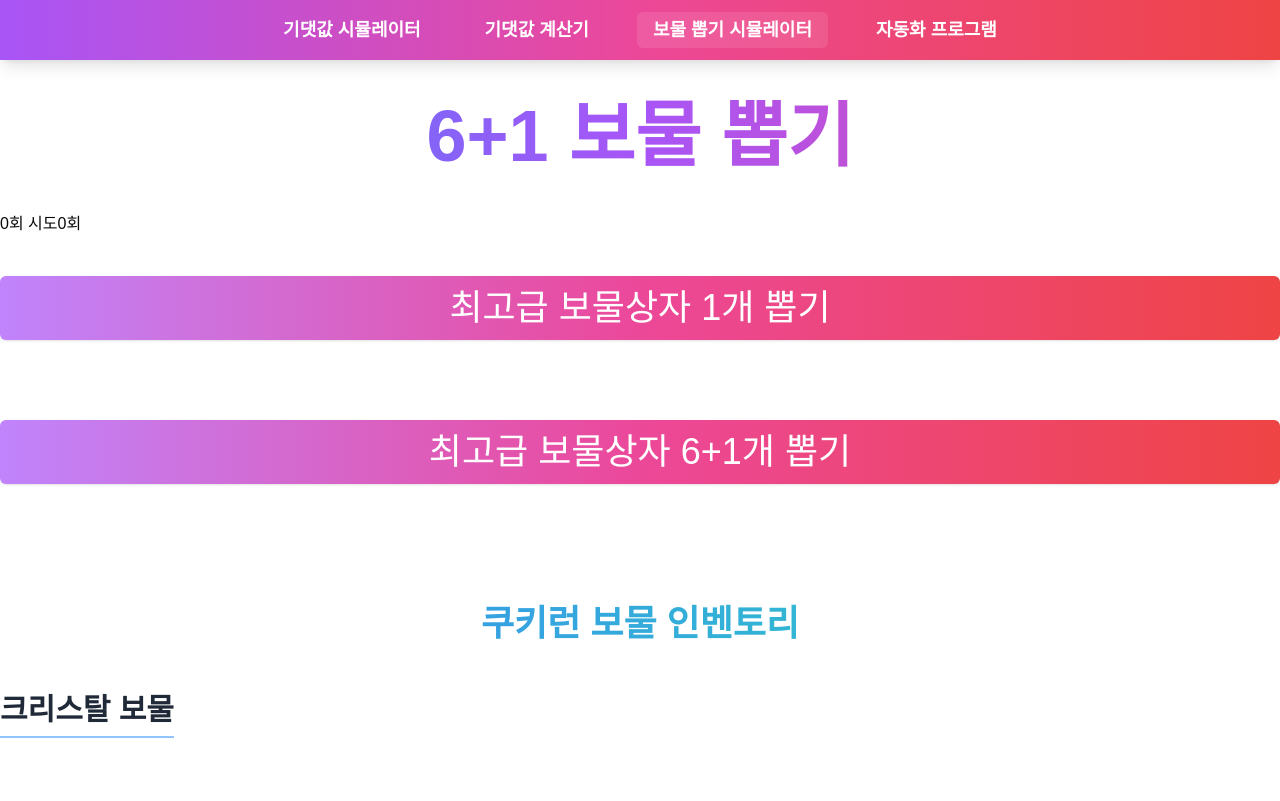
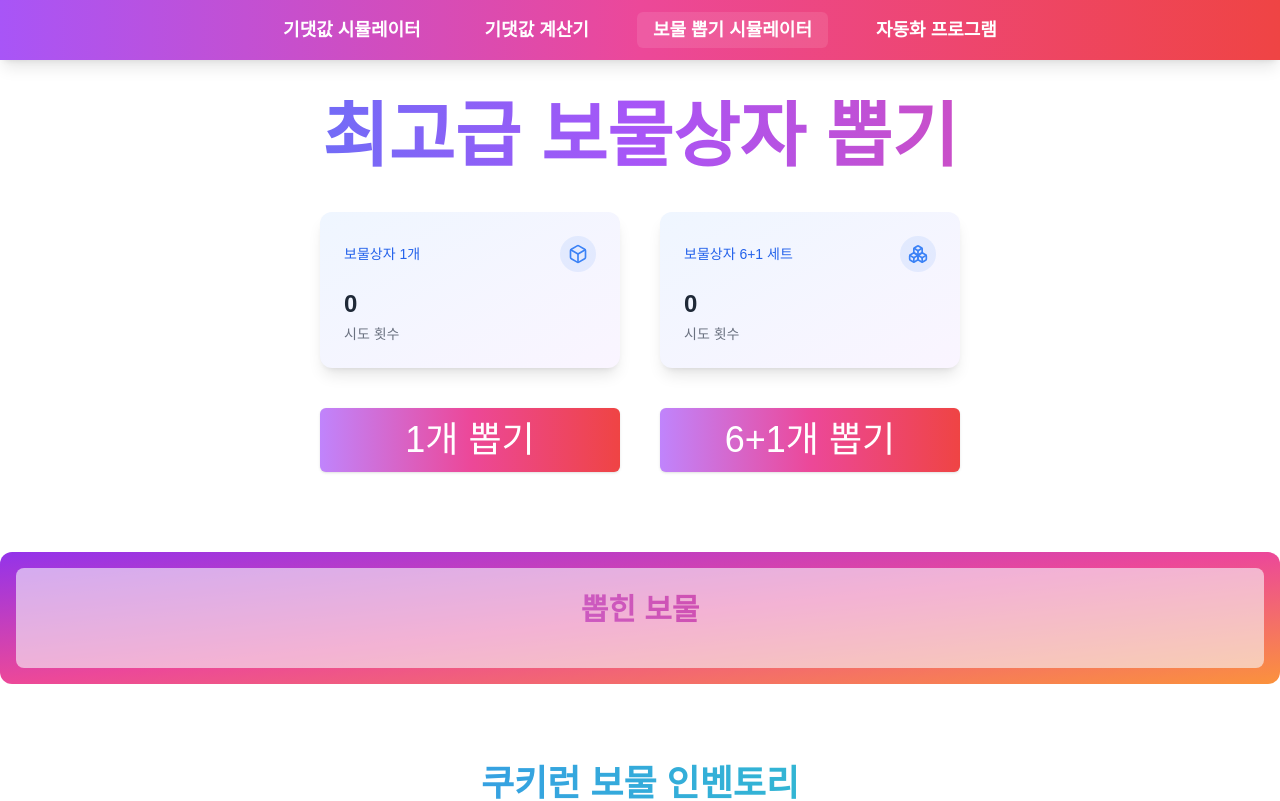
Before and after one commit to syki66/cookierun-crystal-simulator, a Next.js app: page /gacha in a window 1280 px wide. Shown: the top 801 px of the page. Built offline with nearby package versions, Linux system fonts and the light colour scheme.

Commit message:
style: 현황 카드 적용, 보물 가챠 결과 박스 스타일 적용

```diff
--- a/app/gacha/layout.tsx
+++ b/app/gacha/layout.tsx
@@ -8,7 +8,7 @@
   return (
     <>
       <h1 className="text-4xl md:text-7xl break-keep font-bold text-transparent bg-clip-text bg-gradient-to-r from-blue-500 via-purple-500 to-pink-500 text-center mt-10 mb-10">
-        6+1 보물 뽑기
+        최고급 보물상자 뽑기
       </h1>
       {children}
     </>
--- a/app/gacha/page.tsx
+++ b/app/gacha/page.tsx
@@ -12,6 +12,8 @@
 import Inventory from '@/components/inventory';
 import { inventoryProps } from '@/types/inventory';
 import { splitArrayByCrystalKeyword } from '@/lib/split';
+import DashboardCard from '@/components/crystal-chart/dashboard-card';
+import { Box, Boxes } from 'lucide-react';
 
 export default function Page() {
   const [singleCount, setSingleCount] = useState(0); // 보물 1개 뽑기 카운트
@@ -20,29 +22,43 @@
   const [inventory, setInventory] = useState<inventoryProps[]>([]); // 누적 보물 목록
 
   useEffect(() => {
-    if (singleCount > 0) {
+    if (multiCount > 0) {
       const items = multiGachaMachine();
       const updatedInventory = updateInventory(items, inventory);
 
       setInventory(updatedInventory);
       setPickedItems(items);
     }
-  }, [singleCount]);
+  }, [multiCount]);
 
   useEffect(() => {
-    if (multiCount > 0) {
+    if (singleCount > 0) {
       const item = singleGachaMachine();
       const updatedInventory = updateInventory(item, inventory);
 
       setInventory(updatedInventory);
       setPickedItems(item);
     }
-  }, [multiCount]);
+  }, [singleCount]);
 
   return (
     <>
-      {singleCount.toLocaleString()}회 시도
-      {multiCount.toLocaleString()}회
+      <div className="max-w-screen-2xl mx-auto">
+        <div className="grid gap-10 grid-cols-2 md:w-1/2 mx-auto">
+          <DashboardCard
+            title="보물상자 1개"
+            subtext={`시도 횟수`}
+            value={singleCount.toLocaleString()}
+            icon={Box}
+          />
+          <DashboardCard
+            title="보물상자 6+1 세트"
+            subtext={`시도 횟수`}
+            value={multiCount.toLocaleString()}
+            icon={Boxes}
+          />
+        </div>
+        <div className="grid gap-10 grid-cols-2 md:w-1/2 mx-auto mb-10">
           <Button
             type="submit"
             className="w-full h-16 my-10 text-white text-4xl bg-gradient-to-r from-purple-400 via-pink-500 to-red-500 hover:from-purple-500 hover:via-pink-600 hover:to-red-600"
@@ -50,7 +66,7 @@
               setSingleCount((prev) => prev + 1);
             }}
           >
-        최고급 보물상자 1개 뽑기
+            1개 뽑기
           </Button>
           <Button
             type="submit"
@@ -59,9 +75,16 @@
               setMultiCount((prev) => prev + 1);
             }}
           >
-        최고급 보물상자 6+1개 뽑기
+            6+1개 뽑기
           </Button>
-      <div className="flex justify-center space-x-4">
+        </div>
+        <div className="relative rounded-xl overflow-hidden p-4">
+          <div className="absolute inset-0 bg-gradient-to-br from-purple-600 via-pink-500 to-orange-400 animate-gradient"></div>
+          <div className="relative bg-slate-50 bg-opacity-60 rounded-lg p-6 h-full flex flex-col justify-center">
+            <h2 className="text-3xl text-center font-bold mb-4 text-transparent bg-clip-text bg-gradient-to-r from-purple-400 to-pink-600">
+              뽑힌 보물
+            </h2>
+            <div className="gap-4 sm:gap-8 flex flex-wrap justify-center">
               {pickedItems.map((name, index) => (
                 <Fragment key={`${name}-${index}`}>
                   {name.includes('크리스탈') ? (
@@ -69,7 +92,8 @@
                       name={name}
                       count={1}
                       expectedValue={
-                  inventory.find((x) => x.name === name)?.expectedValue ?? 0
+                        inventory.find((x) => x.name === name)?.expectedValue ??
+                        0
                       }
                     />
                   ) : (
@@ -78,7 +102,10 @@
                 </Fragment>
               ))}
             </div>
+          </div>
+        </div>
         <Inventory items={splitArrayByCrystalKeyword(inventory)} />
+      </div>
     </>
   );
 }
```
Lines whose indentation alone changed are shown as unchanged.
